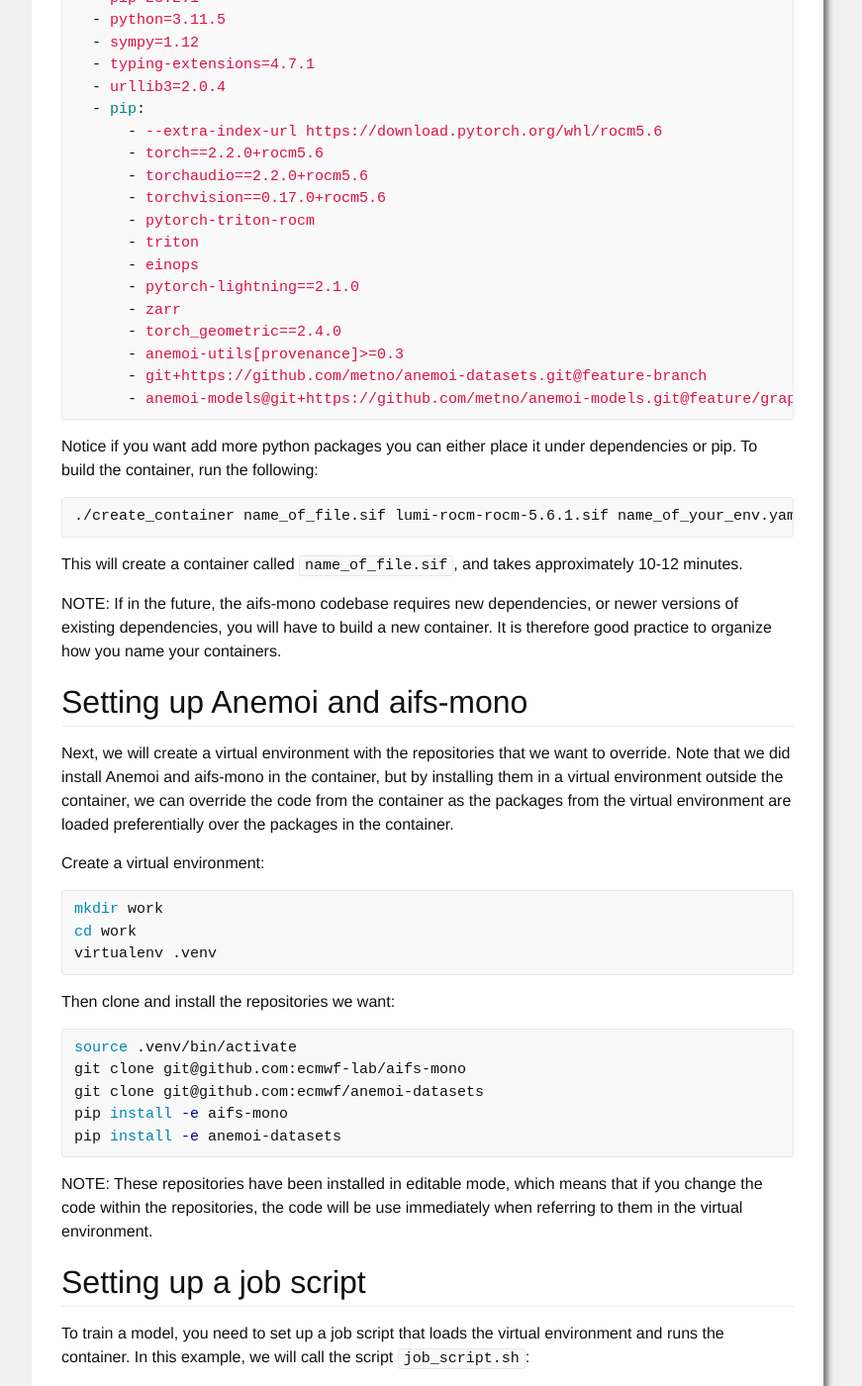
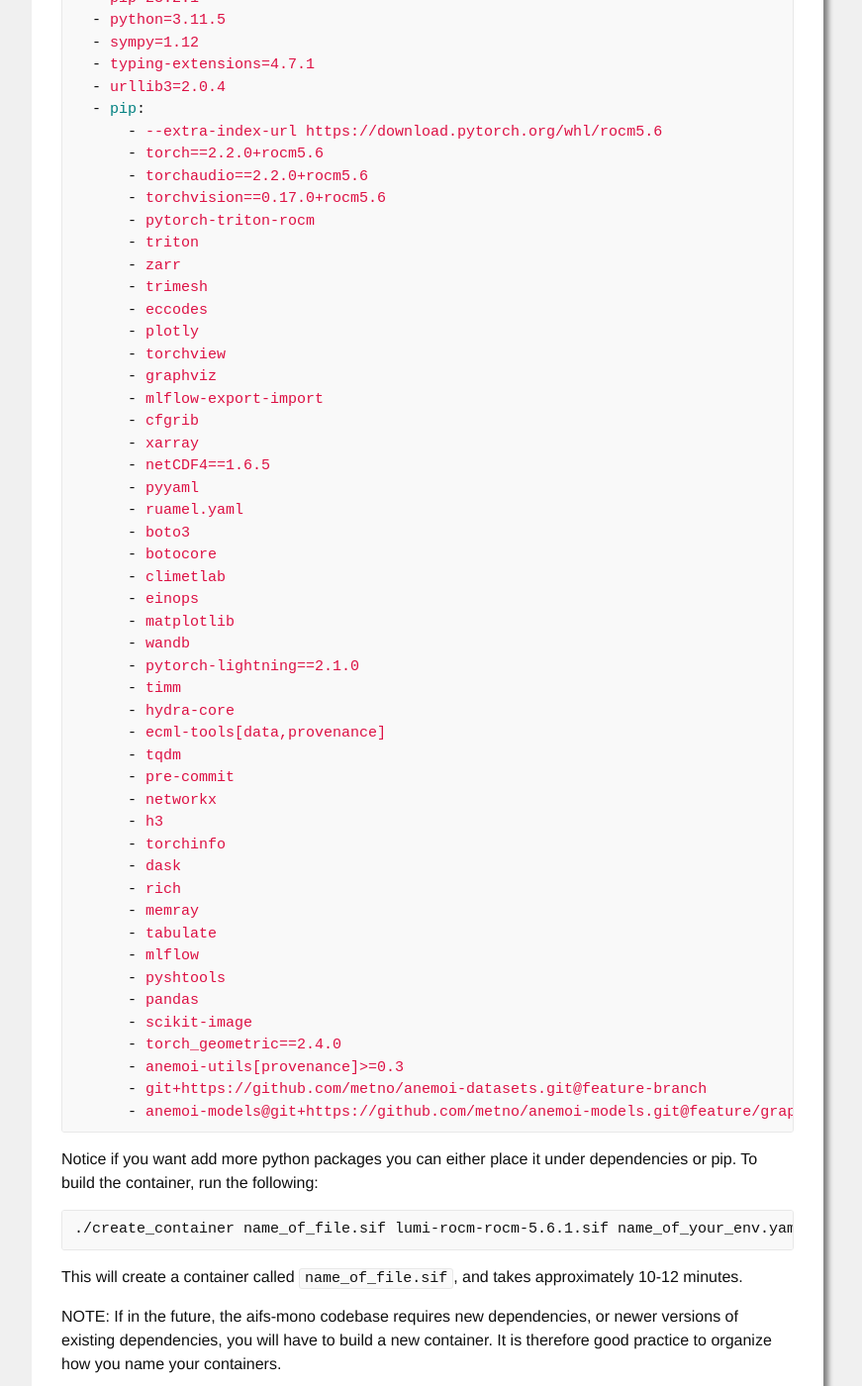
Before and after one commit to metno/anemoi-regional-tutorial, a Jekyll site: the page built from getting-started-on-lumi.markdown, in a window 1280 px wide and 1400 px high, scrolled down 1379 px. Shown: the whole window at 99% size, without its empty margins (208-1079 px from the left). Built offline with Jekyll 4.4.1, drawn with Linux system fonts in a browser that asks for light colours.

Commit message:
added whole conda env yaml file

```diff
--- a/getting-started-on-lumi.markdown
+++ b/getting-started-on-lumi.markdown
@@ -70,9 +70,41 @@ dependencies:
       - torchvision==0.17.0+rocm5.6
       - pytorch-triton-rocm
       - triton
+      - zarr
+      - trimesh
+      - eccodes
+      - plotly
+      - torchview
+      - graphviz
+      - mlflow-export-import
+      - cfgrib
+      - xarray
+      - netCDF4==1.6.5
+      - pyyaml
+      - ruamel.yaml
+      - boto3
+      - botocore
+      - climetlab
       - einops
+      - matplotlib
+      - wandb
       - pytorch-lightning==2.1.0
-      - zarr
+      - timm
+      - hydra-core
+      - ecml-tools[data,provenance]
+      - tqdm
+      - pre-commit
+      - networkx
+      - h3
+      - torchinfo
+      - dask
+      - rich
+      - memray
+      - tabulate
+      - mlflow
+      - pyshtools
+      - pandas
+      - scikit-image
       - torch_geometric==2.4.0
       - anemoi-utils[provenance]>=0.3
       - git+https://github.com/metno/anemoi-datasets.git@feature-branch
```
